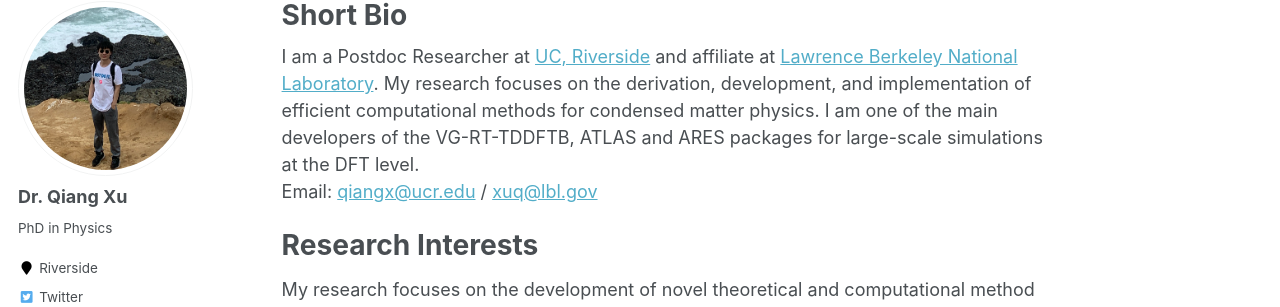
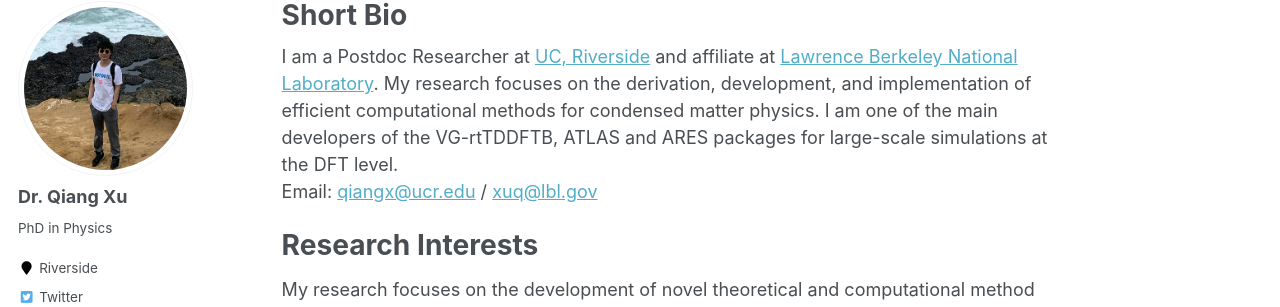
Before and after one commit to xqjlu/xqjlu.github.io, a Jekyll site: the page built from _pages/about.md, in a window 1280 px wide and 1117 px high. Shown: the part 117-424 px from the top of the window. Built offline with Jekyll 4.4.1, drawn with Linux system fonts in a browser that asks for light colours; some web fonts are replaced.

Commit message:
RT to rt in about.mf

```diff
--- a/_pages/about.md
+++ b/_pages/about.md
@@ -8,7 +8,7 @@ redirect_from:
   - /about.html
 ---
 
-I am a Postdoc Researcher at [UC, Riverside](https://www.ucr.edu/) and affiliate at [Lawrence Berkeley National Laboratory](https://www.lbl.gov). My research focuses on the derivation, development, and implementation of efficient computational methods for condensed matter physics. I am one of the main developers of the VG-RT-TDDFTB, ATLAS and ARES packages for large-scale simulations at the DFT level.
+I am a Postdoc Researcher at [UC, Riverside](https://www.ucr.edu/) and affiliate at [Lawrence Berkeley National Laboratory](https://www.lbl.gov). My research focuses on the derivation, development, and implementation of efficient computational methods for condensed matter physics. I am one of the main developers of the VG-rtTDDFTB, ATLAS and ARES packages for large-scale simulations at the DFT level.
 Email: <qiangx@ucr.edu> / <xuq@lbl.gov>
 
 Research Interests
```
